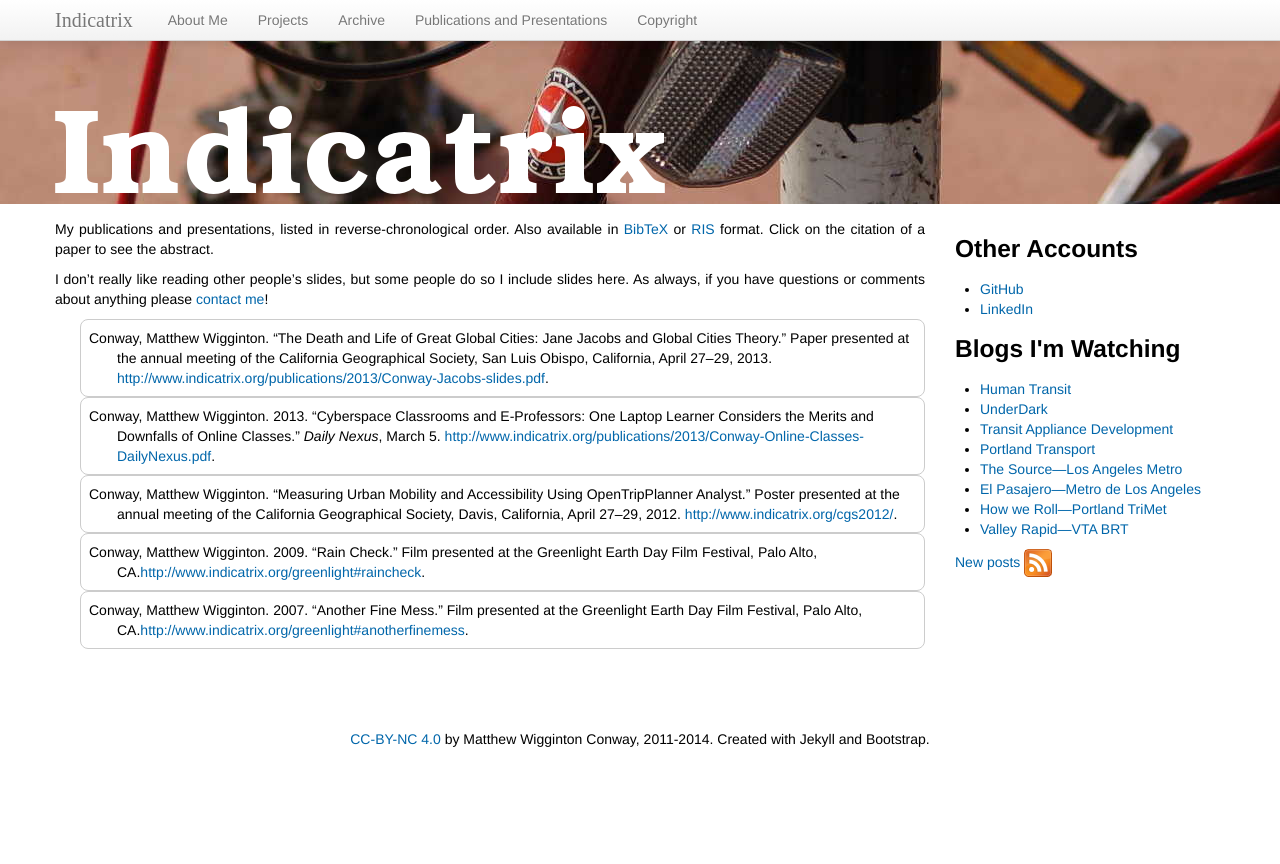
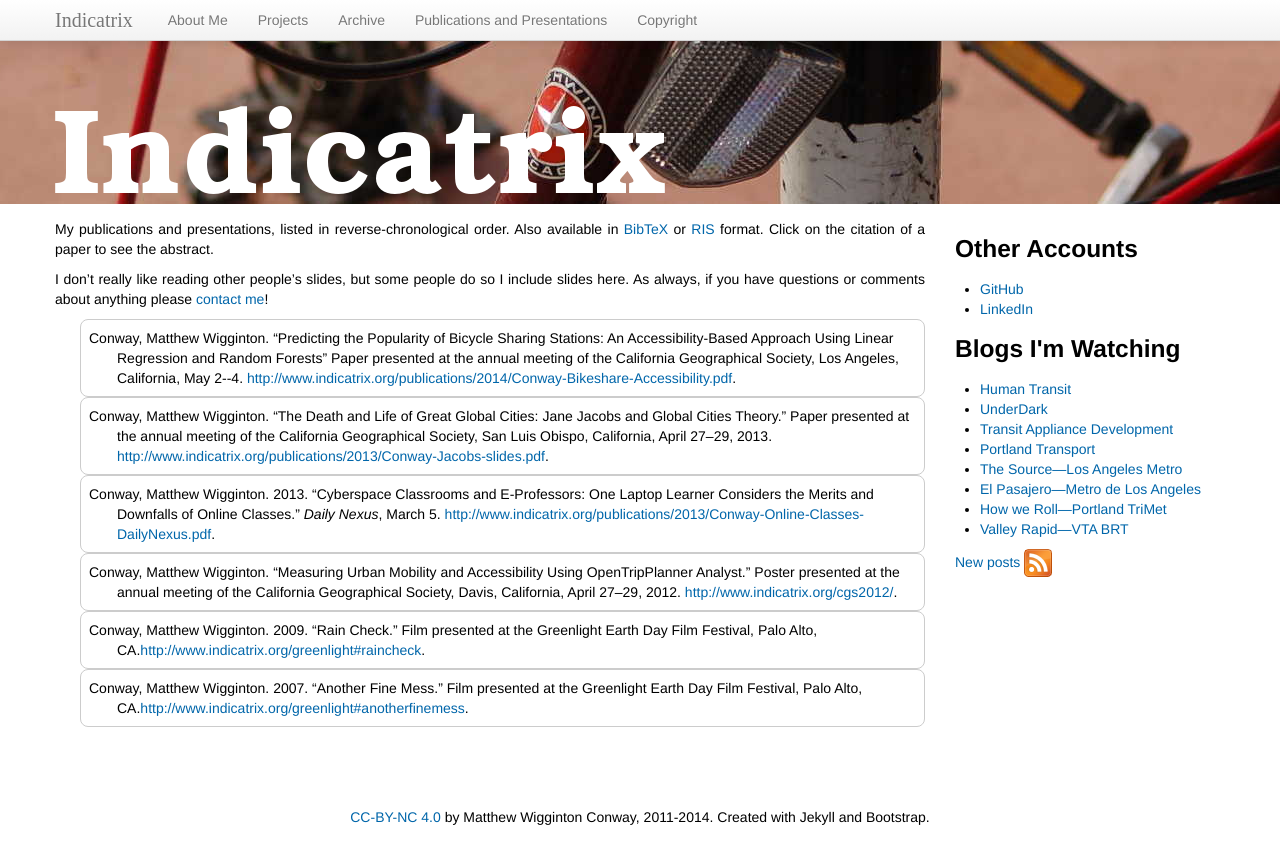
Before and after one commit to mattwigway/indicatrix.org-old, a Jekyll site: the page built from publications/index.md, in a window 1280 px wide. Shown: the top 864 px of the page. Built offline with Jekyll 4.4.1, drawn with Linux system fonts in a browser that asks for light colours; nearby versions of some CDN libraries; Markdown is read by kramdown in place of the engine named in the settings.

Commit message:
Belatedly add bikeshare paper.

```diff
--- a/publications/index.md
+++ b/publications/index.md
@@ -13,6 +13,29 @@ I don't really like reading other people's slides, but some people do so I inclu
 <ul class="citations">
 
 <li>
+<div class="citation"><a href="#Conway201405" name="Conway201405"
+    class="abstoggle" data-toggle="collapse"
+    data-target="#Conway201405abs">Conway, Matthew Wigginton. “Predicting the Popularity of Bicycle Sharing Stations: An Accessibility-Based Approach Using Linear
+Regression and Random Forests” Paper presented at the annual meeting of the
+    California Geographical Society, Los Angeles, California, May 2--4. </a> <a
+    href="http://www.indicatrix.org/publications/2014/Conway-Bikeshare-Accessibility.pdf">http://www.indicatrix.org/publications/2014/Conway-Bikeshare-Accessibility.pdf</a>.</div>
+    <div id="Conway201405abs" class="collapse abstract">Bikesharing systems have been growing quickly of late. They
+consist of stations distributed throughout a city where one can check out a
+bike for short trips. Some stations are more popular than others. This
+project develops statistical models to predict station popularity based on the
+accessibility of stations to jobs and housing. Linear regression and random
+forest regression are employed. The models are then transferred to other
+systems to evaluate their efficacy as planning tools for new systems.
+Models do not predict as well as might have been hoped, nor is there any
+one model that performs uniformly well in all cities. Spatial autocorrelation
+is present both in the popularities and the residuals from most of the
+models, indicating that spatial effects (such as accessibility) have not been
+fully explained.</div>
+    </li>
+
+
+<li>
+
 <div class="citation"><a href="#Conway201304" name="Conway201304"
     class="abstoggle" data-toggle="collapse"
     data-target="#Conway201304abs">Conway, Matthew Wigginton. “The
```
